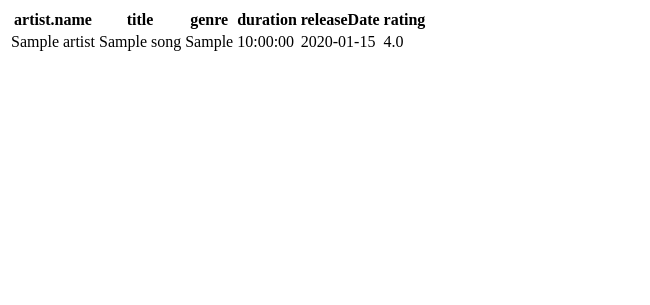
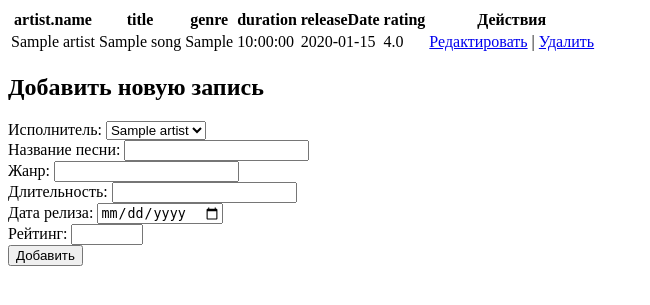
Before and after one commit to MariaGorelik/Business_application_reference_information, a Flask app: page /api/song in a window 1280 px wide. Shown: the top 305 px of the page, without its empty margins (0-650 px from the left). Run offline with Flask 3, Linux system fonts and the light colour scheme; tables that the repository leaves empty hold one stand-in row (values such as "Sample post").

Commit message:
Add proper add form

```diff
--- a/music_information_app_flask/app.py
+++ b/music_information_app_flask/app.py
@@ -19,53 +19,98 @@ def index():
 def get_artists():
     artists = Artist.query.all()  # Get all artists from the database
     fields = ['id', 'name', 'startDate', 'country', 'description']  # Fields to display
-    return render_template('table.html', data=artists, fields=fields, getattr=getattr)
+    return render_template('table.html', data=artists, fields=fields, getattr=getattr, entity="artist")
 
 # API route for loading Song data
 @app.route('/api/song', methods=['GET'])
 def get_songs():
     songs = Song.query.all()  # Получаем все песни из базы данных
     fields = ['id', 'artist.name', 'title', 'genre', 'duration', 'releaseDate', 'rating']  # Добавляем поле для имени исполнителя
-    return render_template('table.html', data=songs, fields=fields, getattr=getattr)
+    artists = Artist.query.all()  # Получаем всех исполнителей
+    return render_template('table.html', data=songs, fields=fields, getattr=getattr, entity="song", artists=artists)
+
 
 # API route for adding an Artist entry
-@app.route('/api/artist', methods=['POST'])
-def add_artist():
-    name = request.form['name']
-    startDate = request.form['startDate']
-    country = request.form['country']
-    description = request.form.get('description', '')
+@app.route('/api/<entity>', methods=['POST'])
+def add_record(entity):
+    if entity == 'artist':
+        name = request.form['name']
+        startDate = request.form['startDate']
+        country = request.form['country']
+        description = request.form.get('description', '')
 
-    # Create new Artist object and add it to the database
-    artist = Artist(name=name, startDate=startDate, country=country, description=description)
-    db.session.add(artist)
-    db.session.commit()
+        # Создание нового исполнителя и добавление его в базу данных
+        artist = Artist(name=name, startDate=startDate, country=country, description=description)
+        db.session.add(artist)
+        db.session.commit()
 
+        return redirect(url_for('get_artists'))
+
+    elif entity == 'song':
+        artistId = request.form['artistId']
+        title = request.form['title']
+        genre = request.form['genre']
+        duration = request.form['duration']
+        releaseDate = request.form['releaseDate']
+        rating = request.form['rating']
+
+        # Создание новой песни и добавление в базу данных
+        song = Song(artistId=artistId, title=title, genre=genre, duration=duration, releaseDate=releaseDate,
+                    rating=rating)
+        db.session.add(song)
+        db.session.commit()
+
+        return redirect(url_for('get_songs'))
+
+    return redirect(url_for('index'))  # На случай, если не передан правильный entity
+
+
+# API route for deleting an Artist entry
+@app.route('/api/artist/delete/<int:artist_id>', methods=['GET'])
+def delete_artist(artist_id):
+    artist = Artist.query.get(artist_id)
+    if artist:
+        db.session.delete(artist)
+        db.session.commit()
     return redirect(url_for('get_artists'))
 
-# API route for adding a Song entry
-@app.route('/api/song', methods=['POST'])
-def add_song():
-    artistId = request.form['artistId']
-    title = request.form['title']
-    genre = request.form['genre']
-    duration = request.form['duration']
-    releaseDate = request.form['releaseDate']
-    rating = request.form['rating']
-
-    # Создание новой песни и добавление в базу данных
-    song = Song(artistId=artistId, title=title, genre=genre, duration=duration, releaseDate=releaseDate, rating=rating)
-    db.session.add(song)
-    db.session.commit()
-
+# API route for deleting a Song entry
+@app.route('/api/song/delete/<int:song_id>', methods=['GET'])
+def delete_song(song_id):
+    song = Song.query.get(song_id)
+    if song:
+        db.session.delete(song)
+        db.session.commit()
     return redirect(url_for('get_songs'))
 
+# API route for editing an Artist entry
+@app.route('/api/artist/edit/<int:artist_id>', methods=['GET', 'POST'])
+def edit_artist(artist_id):
+    artist = Artist.query.get(artist_id)
+    if request.method == 'POST':
+        artist.name = request.form['name']
+        artist.startDate = request.form['startDate']
+        artist.country = request.form['country']
+        artist.description = request.form.get('description', '')
+        db.session.commit()
+        return redirect(url_for('get_artists'))
+    return render_template('edit_form.html', entity='artist', item=artist)
 
-@app.route('/add_song', methods=['GET'])
-def add_song_form():
-    artists = Artist.query.all()  # Получаем всех исполнителей
-    return render_template('add_song.html', artists=artists)
-
+# API route for editing a Song entry
+@app.route('/api/song/edit/<int:song_id>', methods=['GET', 'POST'])
+def edit_song(song_id):
+    song = Song.query.get(song_id)
+    if request.method == 'POST':
+        song.artistId = request.form['artistId']
+        song.title = request.form['title']
+        song.genre = request.form['genre']
+        song.duration = request.form['duration']
+        song.releaseDate = request.form['releaseDate']
+        song.rating = request.form['rating']
+        db.session.commit()
+        return redirect(url_for('get_songs'))
+    artists = Artist.query.all()
+    return render_template('edit_form.html', entity='song', item=song, artists=artists)
 
 if __name__ == '__main__':
     app.run(debug=True)
--- a/music_information_app_flask/templates/table.html
+++ b/music_information_app_flask/templates/table.html
@@ -2,25 +2,79 @@
     <thead>
         <tr>
             {% for field in fields %}
-                {% if field != 'id' %}  <!-- Исключаем столбец 'id' -->
+                {% if field != 'id' %}
                     <th>{{ field }}</th>
                 {% endif %}
             {% endfor %}
+            <th>Действия</th>
         </tr>
     </thead>
     <tbody>
         {% for row in data %}
             <tr>
                 {% for field in fields %}
-                    {% if field != 'id' %}  <!-- Исключаем столбец 'id' -->
+                    {% if field != 'id' %}
                         {% if field == 'artist.name' %}
-                            <td>{{ row.artist.name }}</td>  <!-- Отображение имени исполнителя -->
+                            <td>{{ row.artist.name }}</td>
                         {% else %}
-                            <td>{{ getattr(row, field) }}</td>  <!-- Отображение других полей -->
+                            <td>{{ getattr(row, field) }}</td>
                         {% endif %}
                     {% endif %}
                 {% endfor %}
+                <td>
+                    {% if entity == 'artist' %}
+                        <a href="{{ url_for('edit_artist', artist_id=row.id) }}">Редактировать</a> |
+                        <a href="{{ url_for('delete_artist', artist_id=row.id) }}" onclick="return confirm('Вы уверены?')">Удалить</a>
+                    {% else %}
+                        <a href="{{ url_for('edit_song', song_id=row.id) }}">Редактировать</a> |
+                        <a href="{{ url_for('delete_song', song_id=row.id) }}" onclick="return confirm('Вы уверены?')">Удалить</a>
+                    {% endif %}
+                </td>
             </tr>
         {% endfor %}
     </tbody>
 </table>
+
+<!-- Форма для добавления -->
+<h2>Добавить новую запись</h2>
+<form method="POST" action="/api/{{ entity }}">
+    {% if entity == 'song' %}
+        <label for="artistId">Исполнитель:</label>
+        <select name="artistId" id="artistId">
+            {% for artist in artists %}
+                <option value="{{ artist.id }}">{{ artist.name }}</option>
+            {% endfor %}
+        </select><br>
+    {% elif entity == 'artist' %}
+        <label for="name">Название исполнителя:</label>
+        <input type="text" name="name" id="name" required><br>
+
+        <label for="startDate">Дата начала карьеры:</label>
+        <input type="date" name="startDate" id="startDate" required><br>
+
+        <label for="country">Страна:</label>
+        <input type="text" name="country" id="country" required><br>
+
+        <label for="description">Описание:</label>
+        <textarea name="description" id="description"></textarea><br>
+    {% endif %}
+
+    {% if entity == 'song' %}
+        <label for="title">Название песни:</label>
+        <input type="text" name="title" id="title" required><br>
+
+        <label for="genre">Жанр:</label>
+        <input type="text" name="genre" id="genre" required><br>
+
+        <label for="duration">Длительность:</label>
+        <input type="text" name="duration" id="duration" required><br>
+
+        <label for="releaseDate">Дата релиза:</label>
+        <input type="date" name="releaseDate" id="releaseDate" required><br>
+
+        <label for="rating">Рейтинг:</label>
+        <input type="number" name="rating" id="rating" step="0.1" min="0" max="10"><br>
+    {% endif %}
+
+    <button type="submit">Добавить</button>
+</form>
```
Also changed, not shown: music_information_app_flask/templates/add_artist.html (added, +21 -0 lines), music_information_app_flask/templates/add_song.html (+10 -4 lines), music_information_app_flask/templates/edit_form.html (added, +41 -0 lines).
